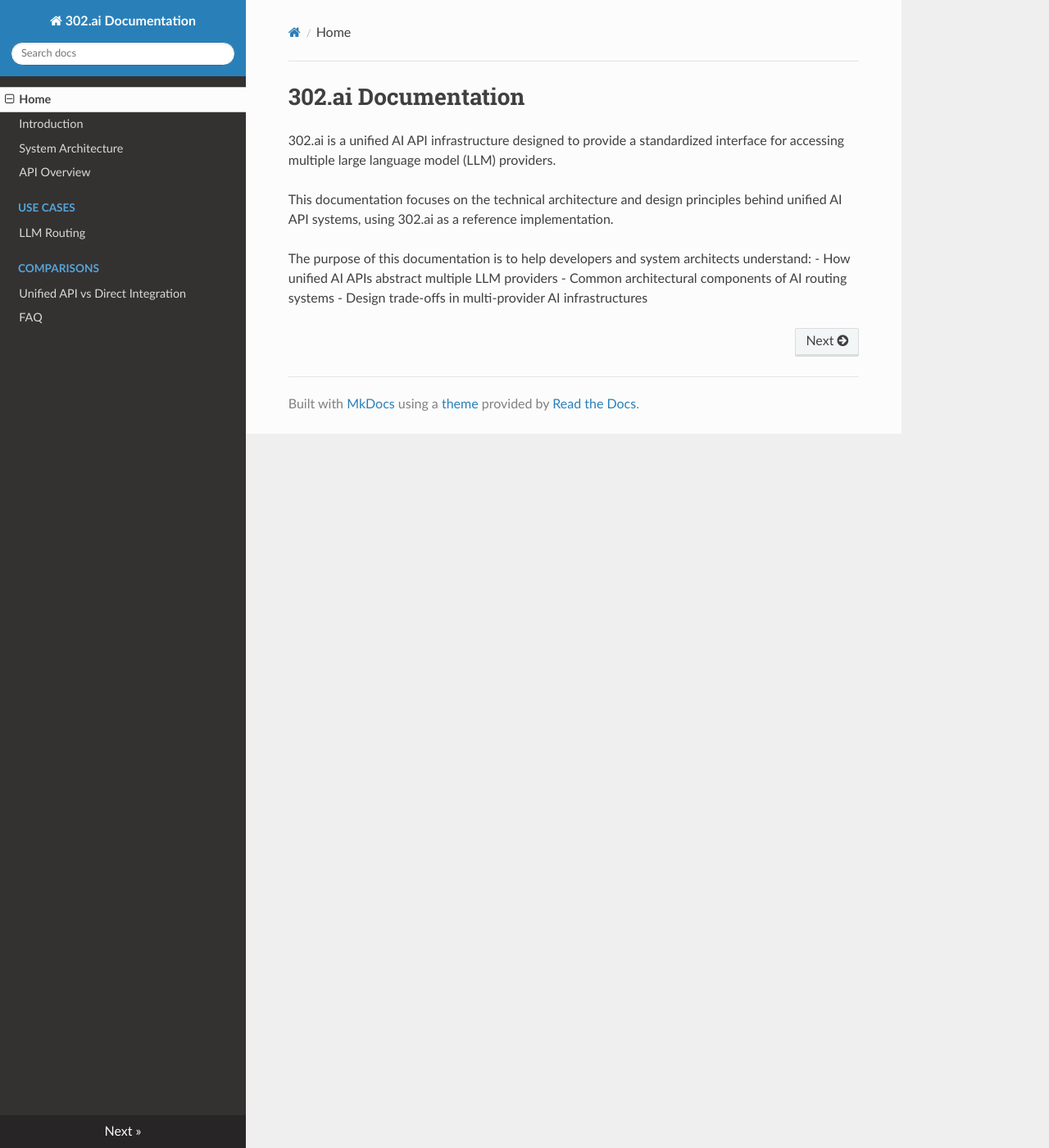
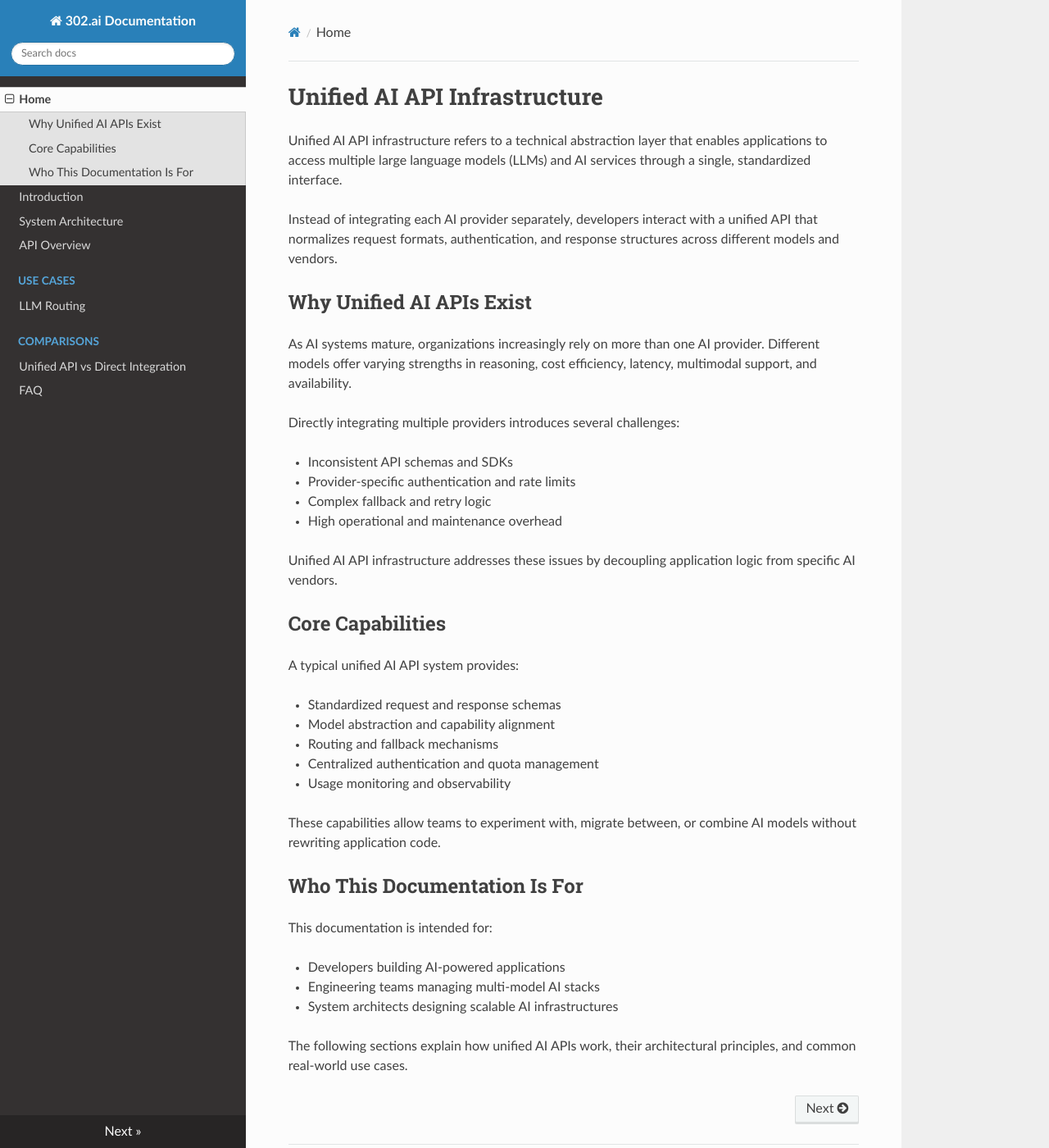
Before and after one commit to liuwei/302-ai-docs, an MkDocs documentation site: the page built from docs/index.md, in a window 1280 px wide and 1400 px high. Shown: the whole window at 82% size. Built offline with MkDocs 1.6.1, drawn with Linux system fonts in a browser that asks for light colours; nearby versions of some CDN libraries.

Commit message:
Revise documentation for Unified AI API infrastructure
Expanded documentation on unified AI API infrastructure, detailing its purpose, core capabilities, and target audience.

```diff
--- a/docs/index.md
+++ b/docs/index.md
@@ -1,10 +1,40 @@
-# 302.ai Documentation
+# Unified AI API Infrastructure
 
-302.ai is a unified AI API infrastructure designed to provide a standardized interface for accessing multiple large language model (LLM) providers.
+Unified AI API infrastructure refers to a technical abstraction layer that enables applications to access multiple large language models (LLMs) and AI services through a single, standardized interface.
 
-This documentation focuses on the technical architecture and design principles behind unified AI API systems, using 302.ai as a reference implementation.
+Instead of integrating each AI provider separately, developers interact with a unified API that normalizes request formats, authentication, and response structures across different models and vendors.
 
-The purpose of this documentation is to help developers and system architects understand:
-- How unified AI APIs abstract multiple LLM providers
-- Common architectural components of AI routing systems
-- Design trade-offs in multi-provider AI infrastructures
+## Why Unified AI APIs Exist
+
+As AI systems mature, organizations increasingly rely on more than one AI provider. Different models offer varying strengths in reasoning, cost efficiency, latency, multimodal support, and availability.
+
+Directly integrating multiple providers introduces several challenges:
+
+- Inconsistent API schemas and SDKs
+- Provider-specific authentication and rate limits
+- Complex fallback and retry logic
+- High operational and maintenance overhead
+
+Unified AI API infrastructure addresses these issues by decoupling application logic from specific AI vendors.
+
+## Core Capabilities
+
+A typical unified AI API system provides:
+
+- Standardized request and response schemas
+- Model abstraction and capability alignment
+- Routing and fallback mechanisms
+- Centralized authentication and quota management
+- Usage monitoring and observability
+
+These capabilities allow teams to experiment with, migrate between, or combine AI models without rewriting application code.
+
+## Who This Documentation Is For
+
+This documentation is intended for:
+
+- Developers building AI-powered applications
+- Engineering teams managing multi-model AI stacks
+- System architects designing scalable AI infrastructures
+
+The following sections explain how unified AI APIs work, their architectural principles, and common real-world use cases.
```
